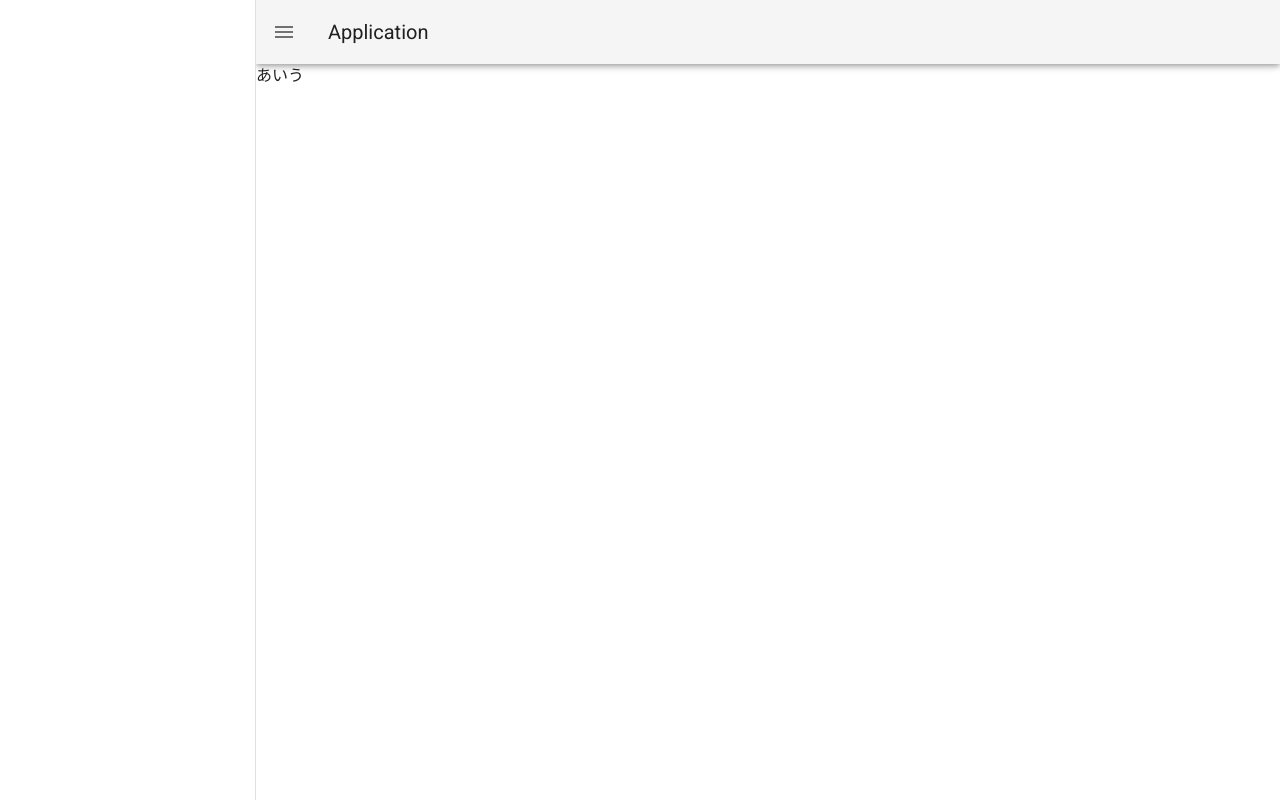
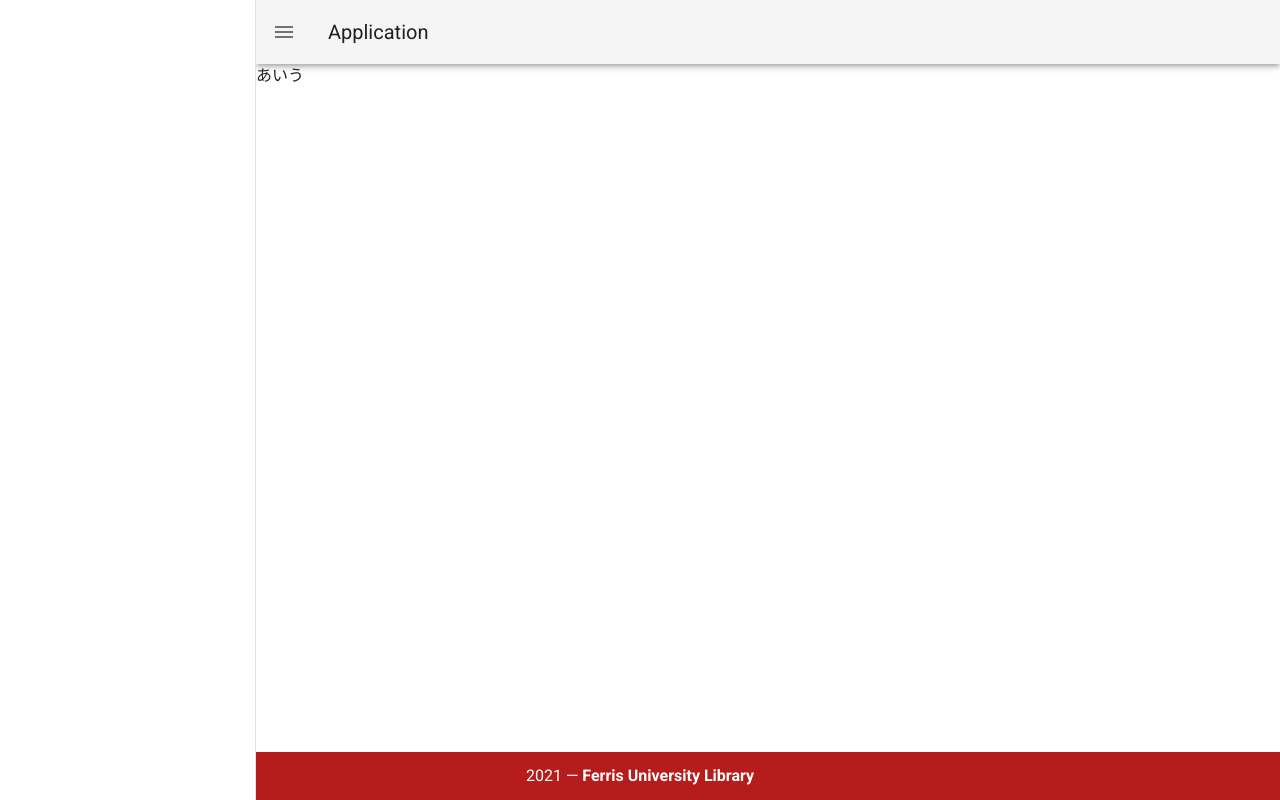
Before and after one commit to shu-saginoya/ferris-library, a Nuxt app: page / in a window 1280 px wide. Built offline with nearby package versions, Linux system fonts and the light colour scheme.

Commit message:
シンプルなフッターの追加

```diff
--- /dev/null
+++ b/components/LayoutFooter.vue
@@ -0,0 +1,19 @@
+<template>
+    <v-footer
+      color="primary"
+      padless
+    >
+        <v-col
+          class="primary text-center white--text"
+          cols="12"
+        >
+          {{ new Date().getFullYear() }} — <strong>Ferris University Library</strong>
+        </v-col>
+    </v-footer>
+</template>
+
+<script>
+export default {
+  name: 'LayoutFooter',
+}
+</script>
--- a/layouts/default.vue
+++ b/layouts/default.vue
@@ -9,6 +9,7 @@
       <v-toolbar-title>Application</v-toolbar-title>
     </v-app-bar>
     <Nuxt />
+    <layout-footer />
   </v-app>
 </template>
 
```
